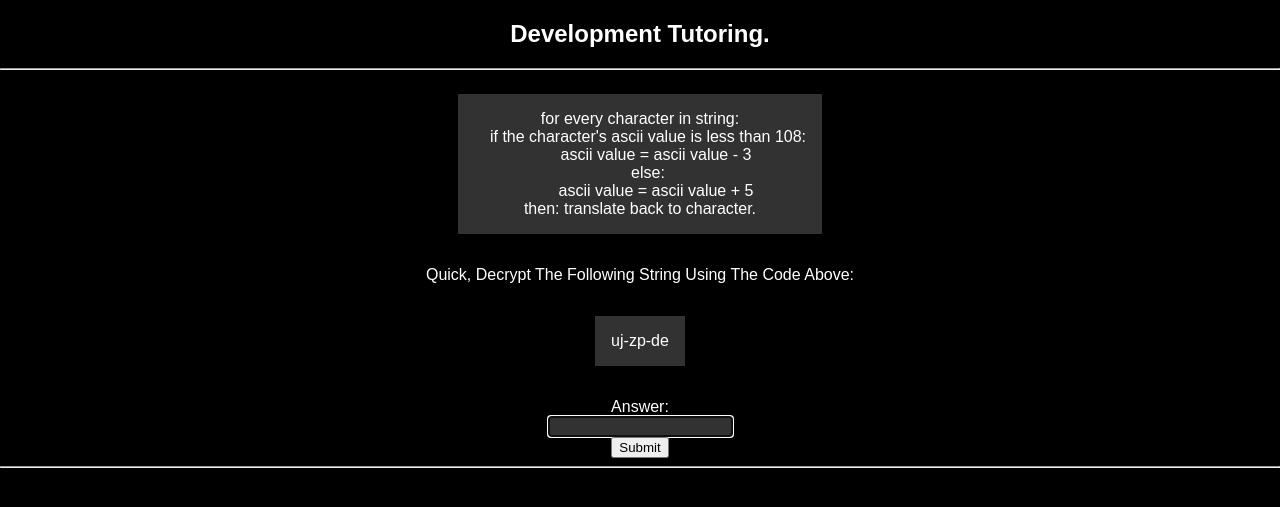
After one commit to fjwillemsen/Dev6B, a Flask app: page /peer_dev in a window 1280 px wide. The commit adds this page. Shown: the top 507 px of the page. Run offline with Flask 2, Linux system fonts and the light colour scheme.

Commit message:
Fuck tussentijdse pushes, I like to live dangerous.

```diff
--- a/Main.py
+++ b/Main.py
@@ -6,6 +6,8 @@ from flask import Flask, render_template, request
 import pymysql
 from Development import Development
 from Peercoaching import Peercoaching
+from Peer_dev import Peer_dev
+from Peer_anl import Peer_anl
 from spar_game import spar_game
 
 import random
@@ -34,6 +36,24 @@ def english():
 @app.route('/peercoaching')
 def peercoaching():
     return Peercoaching.get(Peercoaching())
+
+@app.route('/peer_dev')
+def peer_dev():
+    return Peer_dev.get(Peer_dev())
+
+@app.route('/peer_anl')
+def peer_anl():
+    return Peer_anl.get(Peer_anl())
+
+@app.route('/peeranl_answer', methods=['POST'])
+def peeranl_answer():
+    print('Answer: ' + str(request.form.get('answer')))
+    print('Useranswer: ' + str(request.form.get('useranswer')))
+    if str(request.form.get('answer')) == str(request.form.get('useranswer')):
+        return "<p> WINNING! </p>"
+    else:
+        return "<p> LOSUR! </p>"
+
 
 
 analypage = Analyse("USERNAME")
--- /dev/null
+++ b/Peer_dev.py
@@ -0,0 +1,40 @@
+import random
+import string
+from flask import Flask, render_template, request
+from string import Template
+
+class Peer_dev:
+    def generateCode(self, max):
+        code = ""
+        for i in range(0,max):
+            code += random.choice(string.ascii_letters).lower()
+
+        return Peer_dev.encodeString(self, code)
+
+    def encodeString(self, string):
+        result = ""
+        count = 0
+        for i in string:
+            if count !=0 and count %2 == 0:
+                result += '-'
+            result += i
+            count += 1
+        return result
+
+    def getDecryptedCode(self, code):
+        result = ""
+        for i in code:
+            if i != '-':
+                if ord(i) < 108:
+                    result += chr(ord(i) - 3)
+                else:
+                    result += chr(ord(i) + 5)
+        return Peer_dev.encodeString(self, result)
+
+    def get(self):
+        temp = Template(render_template("peer_dev.html"))
+        code = self.generateCode(6)
+        print('Code: ' + code)
+        answer = self.getDecryptedCode(code)
+        print('Answer: ' + answer)
+        return temp.substitute(numbercode=code, answercode=answer)
--- a/templates/index.html
+++ b/templates/index.html
@@ -5,7 +5,7 @@
     <title>CollegeCraft</title>
     <style>
         body {
-            background: url("https://imageproxy.viewbook.com/f097a17dc2d0b18b7cc62bfc64cca0c0_hd.jpg") no-repeat center center fixed;
+            /*#background: url("https://imageproxy.viewbook.com/f097a17dc2d0b18b7cc62bfc64cca0c0_hd.jpg") no-repeat center center fixed;*/
             -webkit-background-size: cover;
             -moz-background-size: cover;
             -o-background-size: cover;
--- /dev/null
+++ b/templates/peer_dev.html
@@ -0,0 +1,74 @@
+<!DOCTYPE html>
+<html lang="en">
+<head>
+    <meta charset="UTF-8">
+    <title>Development tutoring.</title>
+
+    <style>
+        body {
+            background-color: black;
+            font-family: Arial;
+            color: rgb(255,255,255);
+            text-transform: capitalize;
+            text-align: center;
+            padding: 0;
+            margin: 0;
+        }
+
+        h2 {
+            text-align: center;
+        }
+
+        #useranswer {
+            background-color: rgb(50,50,50);
+            display: inline-block;
+            color: rgb(255,0,0);
+        }
+
+        .code {
+            text-transform: lowercase;
+            display: inline-block;
+            background-color: rgb(50,50,50);
+            padding: 1em;
+        }
+
+        .indent1 {
+            text-indent: 4em;
+        }
+
+        .indent2 {
+            text-indent: 8em;
+        }
+
+    </style>
+</head>
+<body>
+    <div>
+    <h2>Development tutoring.</h2>
+
+    <hr>
+    </div>
+    <div>
+
+    <p class="code">for every character in string:<br>
+    &emsp;if the character's ascii value is less than 108:<br>
+    &emsp;&emsp;ascii value = ascii value - 3<br>
+    &emsp;else:<br>
+    &emsp;&emsp;ascii value = ascii value + 5<br>
+
+        Then:
+            Translate back to character.
+
+    <p>Quick, decrypt the following string using the code above:</p>
+    <p class="code">${numbercode}</p>
+    </p>
+    <form method="post" action="/development-answer" id="form">
+        <input type="text" id="answer" name="answer" style="display: none" value="${answercode}">
+        Answer:<br><input type="text" id="useranswer" name="useranswer" required autofocus><br>
+        <input type="submit" value="Submit">
+    </form>
+    </div>
+    <hr>
+
+</body>
+</html>
```
Also changed, not shown: Peer_anl.py (added, +34 -0 lines), Tests/test_peeranl.py (added, +22 -0 lines), Tests/test_peerdev.py (added, +23 -0 lines), templates/peer_anl.html (added, +68 -0 lines), templates/peercoaching.html (+47 -87 lines).
